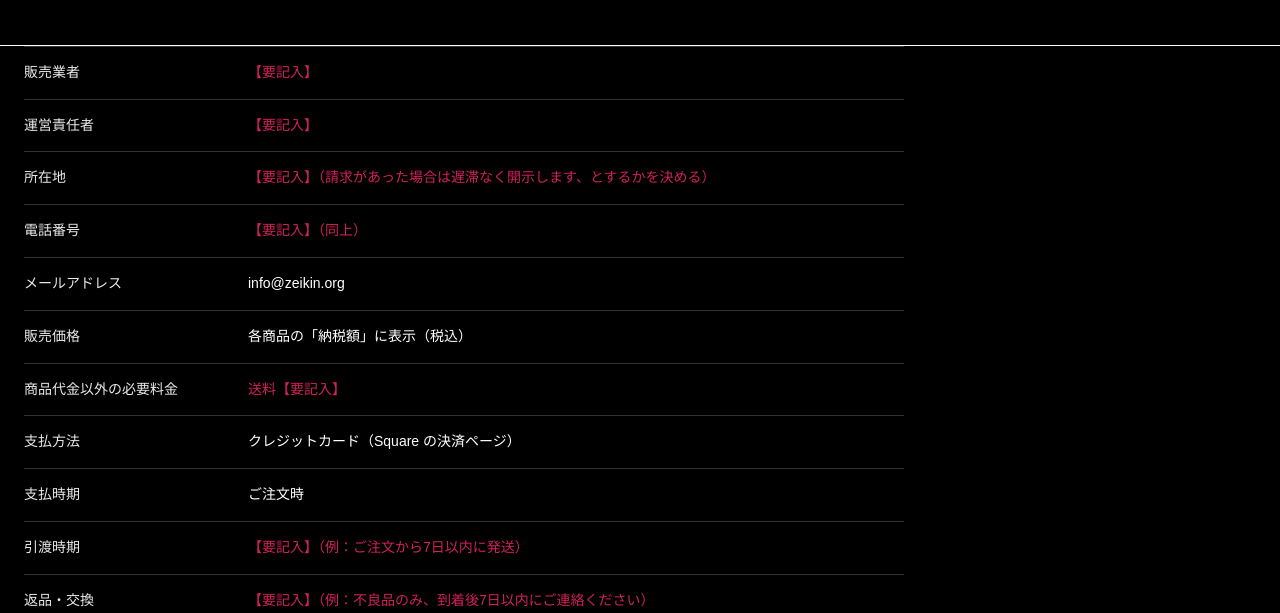
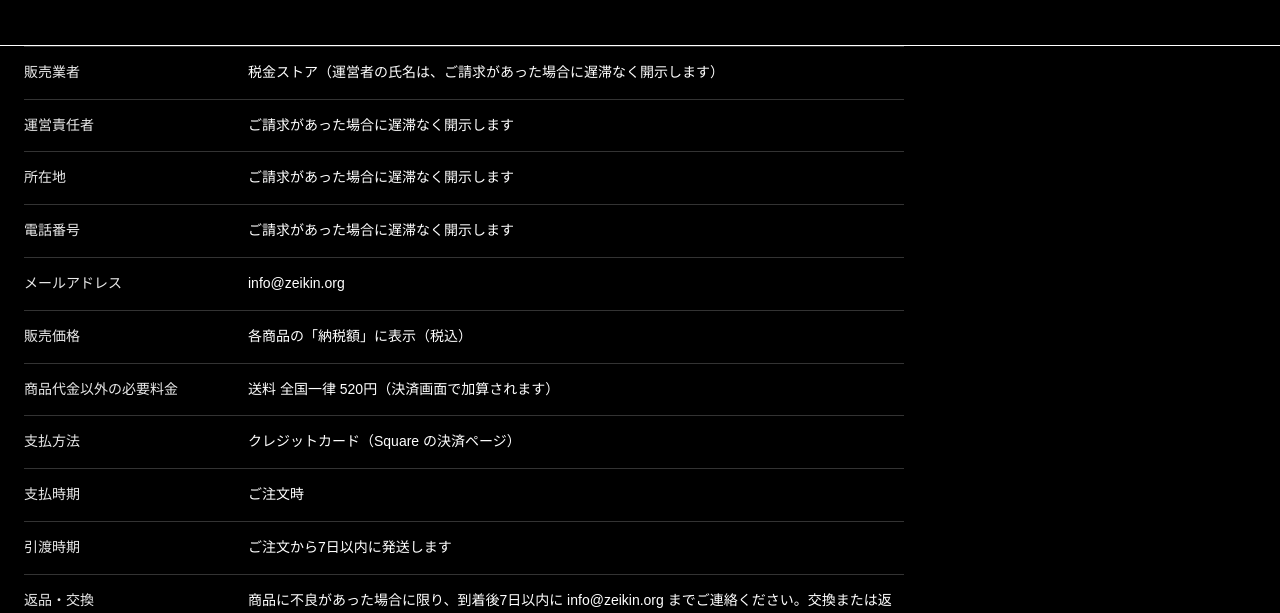
Before and after one commit to tooyotta/zeikin-web, an Astro site: page /shop/law in a window 1280 px wide. Shown: the part 187-800 px from the top of the page. Built offline with nearby package versions, Linux system fonts and the light colour scheme; Astro itself is replaced by a stand-in of ours; a web font is replaced by a local one.

Commit message:
Shop: dummy wording for legal notice and privacy policy

```diff
--- a/src/pages/shop/law/index.astro
+++ b/src/pages/shop/law/index.astro
@@ -1,19 +1,20 @@
 ---
 import Shop from "../../../layouts/Shop.astro";
 
-// 【要記入】の項目は公開前に本人が埋める。住所・電話番号は「請求があれば遅滞なく開示」の書き方にするかも本人が決める。
+// ダミー文言（2026-10-14、本人の指示で仮置き）。本番の販売を始める前に、本人が決めた内容に差し替える。
+// 特に「販売業者」「所在地」「電話番号」の載せ方（請求時開示にするか、バーチャルオフィスにするか）と、送料・発送日数・返品条件。
 const rows: [string, string][] = [
-  ["販売業者", "【要記入】"],
-  ["運営責任者", "【要記入】"],
-  ["所在地", "【要記入】（請求があった場合は遅滞なく開示します、とするかを決める）"],
-  ["電話番号", "【要記入】（同上）"],
+  ["販売業者", "税金ストア（運営者の氏名は、ご請求があった場合に遅滞なく開示します）"],
+  ["運営責任者", "ご請求があった場合に遅滞なく開示します"],
+  ["所在地", "ご請求があった場合に遅滞なく開示します"],
+  ["電話番号", "ご請求があった場合に遅滞なく開示します"],
   ["メールアドレス", "info@zeikin.org"],
   ["販売価格", "各商品の「納税額」に表示（税込）"],
-  ["商品代金以外の必要料金", "送料【要記入】"],
+  ["商品代金以外の必要料金", "送料 全国一律 520円（決済画面で加算されます）"],
   ["支払方法", "クレジットカード（Square の決済ページ）"],
   ["支払時期", "ご注文時"],
-  ["引渡時期", "【要記入】（例：ご注文から7日以内に発送）"],
-  ["返品・交換", "【要記入】（例：不良品のみ、到着後7日以内にご連絡ください）"],
+  ["引渡時期", "ご注文から7日以内に発送します"],
+  ["返品・交換", "商品に不良があった場合に限り、到着後7日以内に info@zeikin.org までご連絡ください。交換または返金で対応します"],
 ];
 ---
 
```
Also changed, not shown: src/pages/shop/privacy/index.astro (+4 -4 lines).
